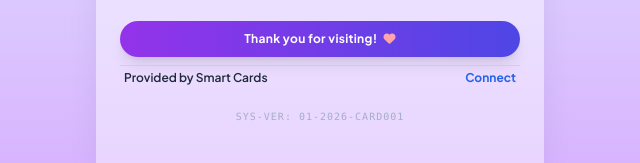
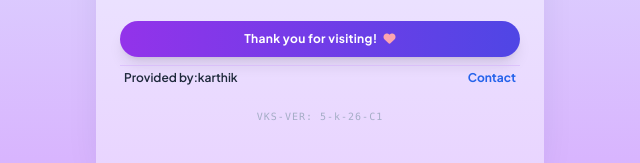
Before and after one commit to karthikseller001-coder/Smart-nfc-card1, a plain HTML site: page index.html in a window 1280 px wide. Shown: the part 634-797 px from the top of the page, 320-960 px from the left. Drawn offline with nearby package versions, Linux system fonts and the light colour scheme.

Commit message:
Update index.html

```diff
--- a/index.html
+++ b/index.html
@@ -80,19 +80,19 @@
 
     <script>
         const cardData = {
-            cardId: "001",
-            versionCode: "SYS-VER: 01-2026-CARD001",
+            cardId: "002",
+            versionCode: "VKS-VER: 5-k-26-C1",
             title: "VKS Studio",
             subtitle: "Follow • Connect • Explore",
             logoUrl: "https://github.com/karthikseller001-coder/Smart-nfc-card1/blob/main/WhatsApp%20Image%202026-11-10%20at%201.12.09%20PM.jpeg?raw=true",
-            footerText: "Provided by Smart Cards",
-            connectText: "Connect",
+            footerText: "Provided by:karthik",
+            connectText: "Contact",
             connectUrl: "https://instagram.com",
 
             // 404 Screen Editable Text Settings
             notFoundTitle: "404",
             notFoundSubtitle: "Not Found",
-            notFoundMessage: "The resource requested could not be found on this server!",
+            notFoundMessage: "The resource requested could not be found on this server! <br> Vist the shop and scan the QR again",
 
             // Access Control
             allowQRScan: true,
@@ -134,7 +134,7 @@
                     id: 4,
                     type: "google",
                     title: "Google",
-                    value: "https://share.google/HCQwI9dCySaXHD5KY",
+                    value: "https://search.google.com/local/writereview?placeid=ChIJ9Z6_EtxKsTsRyVvsYbmbqI4",
                     iconClass: "fa-brands fa-google",
                     customImg: "",
                     bgClass: "bg-white text-rose-500 border border-slate-200"
```
